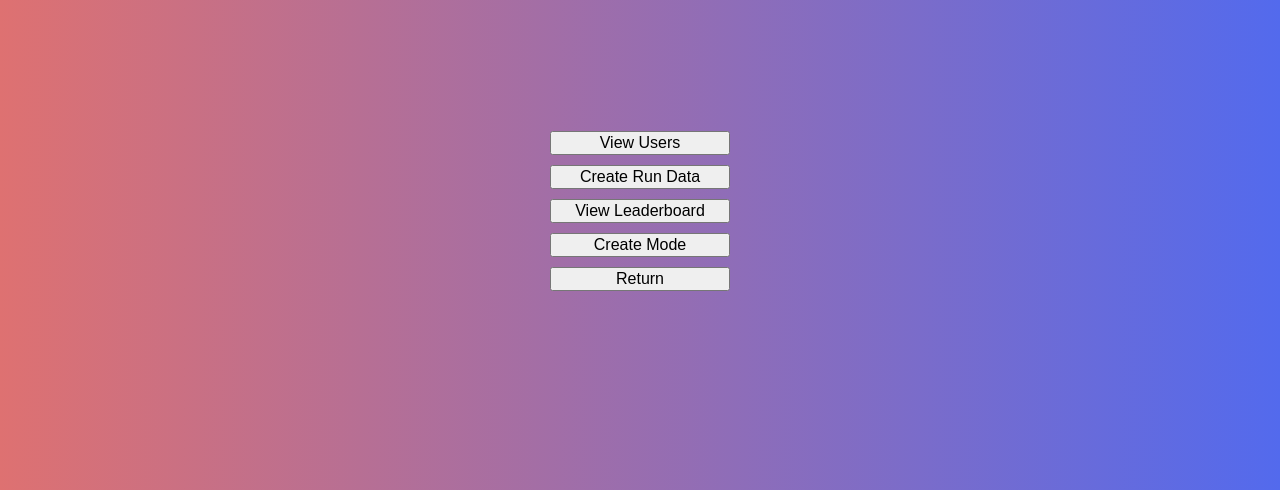
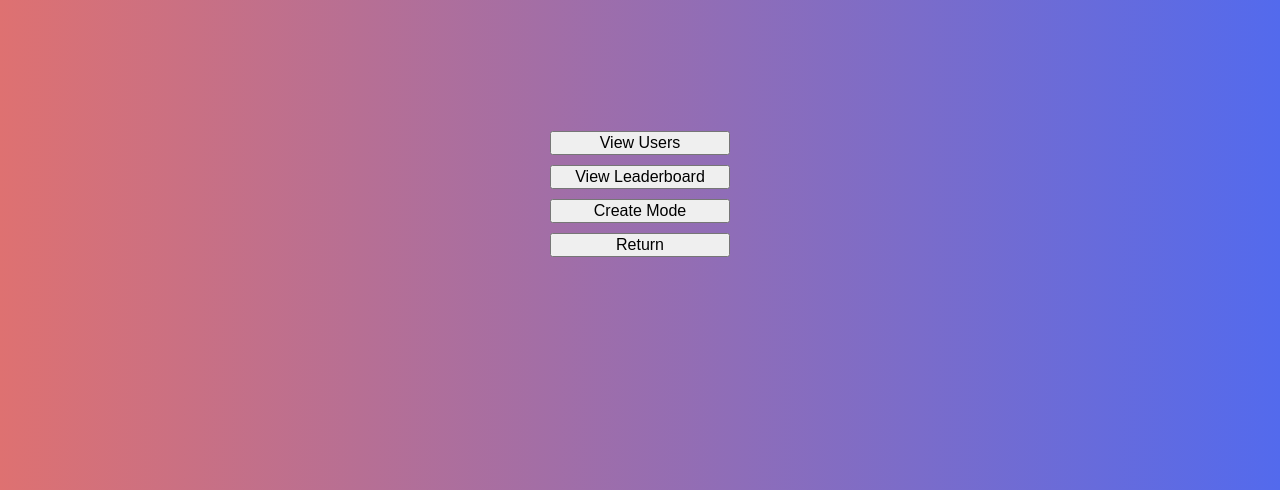
Before and after one commit to CardboardGage/puzzlemaster, a PHP site: page /screens/maintenanceMenu.php in a window 1280 px wide. Shown: the top 490 px of the page. Run offline with PHP 8.4, Linux system fonts and the light colour scheme; the visitor is signed in with stand-in values (Sample User, id 1); data that the repository does not hold is empty.

Commit message:
remove unneeded create run button

```diff
--- a/screens/maintenanceMenu.php
+++ b/screens/maintenanceMenu.php
@@ -45,9 +45,6 @@
       <?php if (!isset($_GET["editUser"]) && !isset($_GET["createRun"]) && !isset($_GET["createMode"]) && !isset($_GET["userSubmit"])) { ?>
         <form action="usersAdmin.php" method="post">
           <input type="submit" id="userListBtn" class="dataBtn" value="View Users" name="userList">
-        </form>
-        <form action="" method="get">
-          <input type="submit" id="createRunBtn" class="dataBtn" value="Create Run Data" name="createRun">
         </form>
         <form action="leaderboardAdmin.php" method="post">
           <input type="submit" id="leaderboardBtn" class="dataBtn" value="View Leaderboard" name="leaderboard">
```
